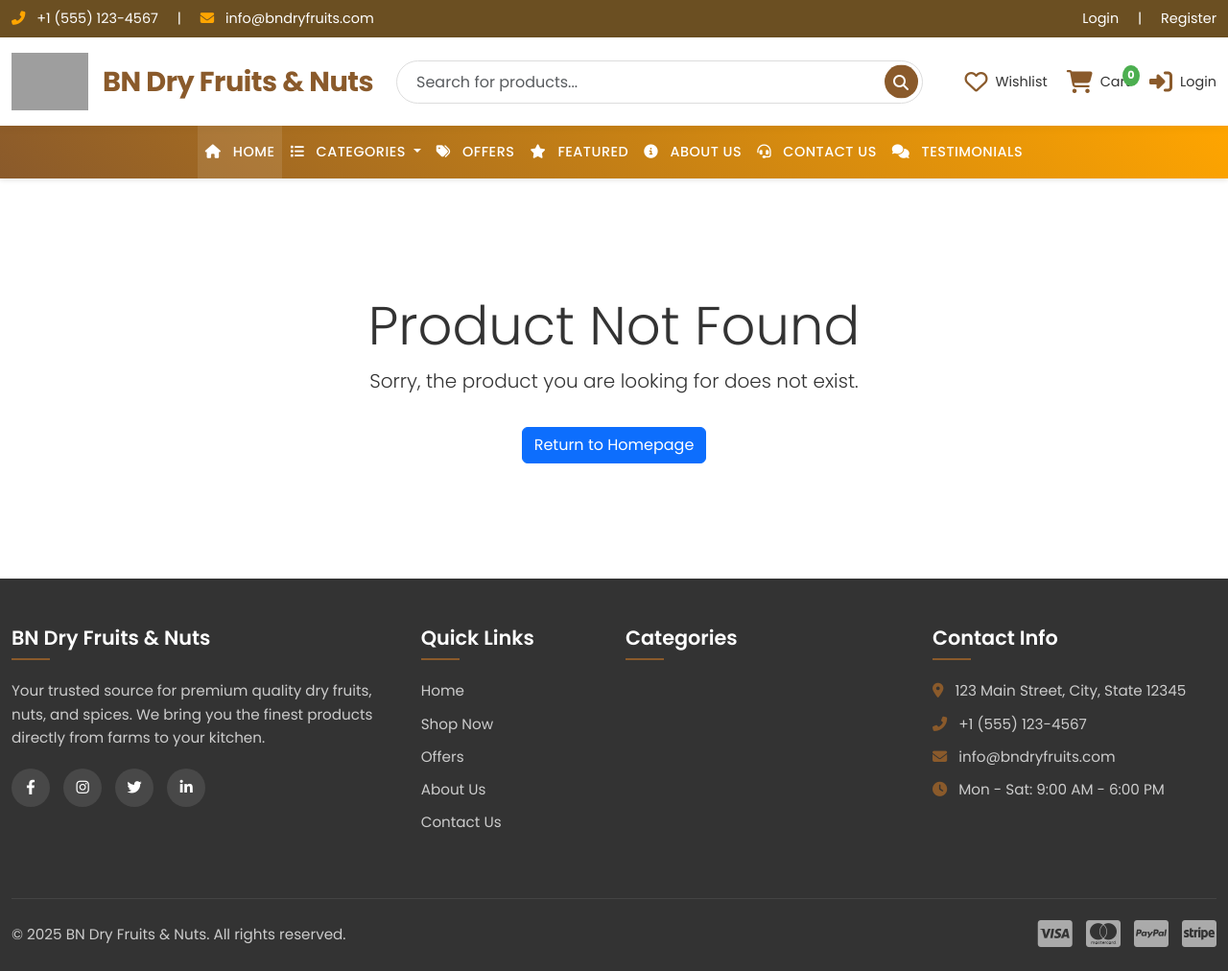
After one commit to priyeshdaspookulangara/dry, a PHP site: page /product_details.php in a window 1280 px wide. The commit adds this page. Shown: the whole page at 96% size. Run offline with PHP 8.4, Linux system fonts and the light colour scheme; data that the repository does not hold is empty; grey boxes are pictures that could not be loaded.

Commit message:
feat: Create Category and Product Details Pages
I've implemented the frontend pages required for you to browse the product catalog.

Key features:
- `category.php`: A new page that displays all products belonging to a specific category, fetched via a URL parameter (`id`).
- `product_details.php`: A new page that shows a detailed view of a single product, including a large image, full description, price, and stock status.
- All product listings on the homepage (`index.php`) and category pages now link correctly to the new product details page.
- All category links in the header and on product detail pages now link correctly to the new category page.
- Both pages include graceful error handling for invalid or non-existent IDs.
- The pages are integrated with the existing header/footer and dynamic user session status.

```diff
--- /dev/null
+++ b/product_details.php
@@ -0,0 +1,115 @@
+<?php
+require_once 'includes/header.php'; // Includes session_start(), db connection, and common header
+
+// --- Validate Product ID ---
+if (!isset($_GET['id']) || !filter_var($_GET['id'], FILTER_VALIDATE_INT)) {
+    $product = null;
+} else {
+    $product_id = $_GET['id'];
+
+    // --- Fetch Product Details with Category Name ---
+    $sql = "SELECT p.*, c.name AS category_name
+            FROM products p
+            LEFT JOIN categories c ON p.category_id = c.id
+            WHERE p.id = ?";
+
+    $stmt = mysqli_prepare($conn, $sql);
+    if ($stmt) {
+        mysqli_stmt_bind_param($stmt, "i", $product_id);
+        mysqli_stmt_execute($stmt);
+        $result = mysqli_stmt_get_result($stmt);
+        $product = mysqli_fetch_assoc($result);
+        mysqli_free_result($result);
+        mysqli_stmt_close($stmt);
+    } else {
+        $product = null;
+    }
+}
+?>
+
+<div class="container-fluid py-5">
+    <?php if ($product): ?>
+        <div class="row">
+            <!-- Product Image Gallery -->
+            <div class="col-lg-6 mb-4">
+                <div class="card">
+                    <img src="<?php echo htmlspecialchars($product['image']); ?>" class="img-fluid rounded" alt="<?php echo htmlspecialchars($product['name']); ?>">
+                </div>
+                <!-- Thumbnails for a gallery could go here -->
+            </div>
+
+            <!-- Product Details -->
+            <div class="col-lg-6">
+                <nav aria-label="breadcrumb">
+                    <ol class="breadcrumb">
+                        <li class="breadcrumb-item"><a href="index.php">Home</a></li>
+                        <li class="breadcrumb-item"><a href="category.php?id=<?php echo $product['category_id']; ?>"><?php echo htmlspecialchars($product['category_name']); ?></a></li>
+                        <li class="breadcrumb-item active" aria-current="page"><?php echo htmlspecialchars($product['name']); ?></li>
+                    </ol>
+                </nav>
+
+                <h1 class="display-5"><?php echo htmlspecialchars($product['name']); ?></h1>
+
+                <div class="d-flex align-items-center mb-3">
+                    <div class="stars me-2">
+                        <?php
+                        $rating = floatval($product['rating']);
+                        for ($i = 1; $i <= 5; $i++): ?>
+                            <i class="fas fa-star<?php echo ($i > $rating) ? ' text-muted' : ''; ?>"></i>
+                        <?php endfor; ?>
+                    </div>
+                    <span class="rating-text">(<?php echo htmlspecialchars($product['rating_count']); ?> reviews)</span>
+                </div>
+
+                <p class="lead price mb-3">
+                    <span class="current-price fs-3 fw-bold text-primary">$<?php echo htmlspecialchars($product['price']); ?></span>
+                    <?php if (!empty($product['original_price']) && $product['original_price'] > $product['price']): ?>
+                        <span class="original-price text-muted text-decoration-line-through ms-2">$<?php echo htmlspecialchars($product['original_price']); ?></span>
+                    <?php endif; ?>
+                </p>
+
+                <p class="product-description"><?php echo nl2br(htmlspecialchars($product['description'])); ?></p>
+
+                <div class="card bg-light p-3 mb-4">
+                    <div class="row align-items-center">
+                        <div class="col-md-6">
+                            <div class="mb-3">
+                                <?php if ($product['stock_quantity'] > 0): ?>
+                                    <span class="badge bg-success fs-6"><i class="fas fa-check-circle me-1"></i> In Stock</span>
+                                    <small class="text-muted d-block mt-1"><?php echo $product['stock_quantity']; ?> items available</small>
+                                <?php else: ?>
+                                    <span class="badge bg-danger fs-6"><i class="fas fa-times-circle me-1"></i> Out of Stock</span>
+                                <?php endif; ?>
+                            </div>
+                        </div>
+                        <div class="col-md-6">
+                            <div class="d-flex">
+                                <label for="quantity" class="form-label me-2 pt-1">Qty:</label>
+                                <input type="number" class="form-control me-3" id="quantity" name="quantity" value="1" min="1" max="<?php echo $product['stock_quantity']; ?>" style="width: 80px;" <?php if ($product['stock_quantity'] <= 0) echo 'disabled'; ?>>
+                                <button class="btn btn-primary flex-grow-1" <?php if ($product['stock_quantity'] <= 0) echo 'disabled'; ?>>
+                                    <i class="fas fa-cart-plus me-2"></i>Add to Cart
+                                </button>
+                            </div>
+                        </div>
+                    </div>
+                </div>
+
+                <div class="product-meta">
+                    <p class="mb-1"><span class="fw-bold">SKU:</span> SKU-<?php echo htmlspecialchars($product['id']); ?></p>
+                    <p class="mb-1"><span class="fw-bold">Category:</span> <a href="category.php?id=<?php echo $product['category_id']; ?>"><?php echo htmlspecialchars($product['category_name']); ?></a></p>
+                </div>
+            </div>
+        </div>
+
+        <!-- You could add related products section here -->
+
+    <?php else: ?>
+        <div class="text-center py-5">
+            <h1 class="display-4">Product Not Found</h1>
+            <p class="lead">Sorry, the product you are looking for does not exist.</p>
+            <a href="index.php" class="btn btn-primary mt-3">Return to Homepage</a>
+        </div>
+    <?php endif; ?>
+</div>
+
+<?php require_once 'includes/footer.php'; ?>
```
Also changed, not shown: category.php (added, +105 -0 lines), index.php (+20 -8 lines).
